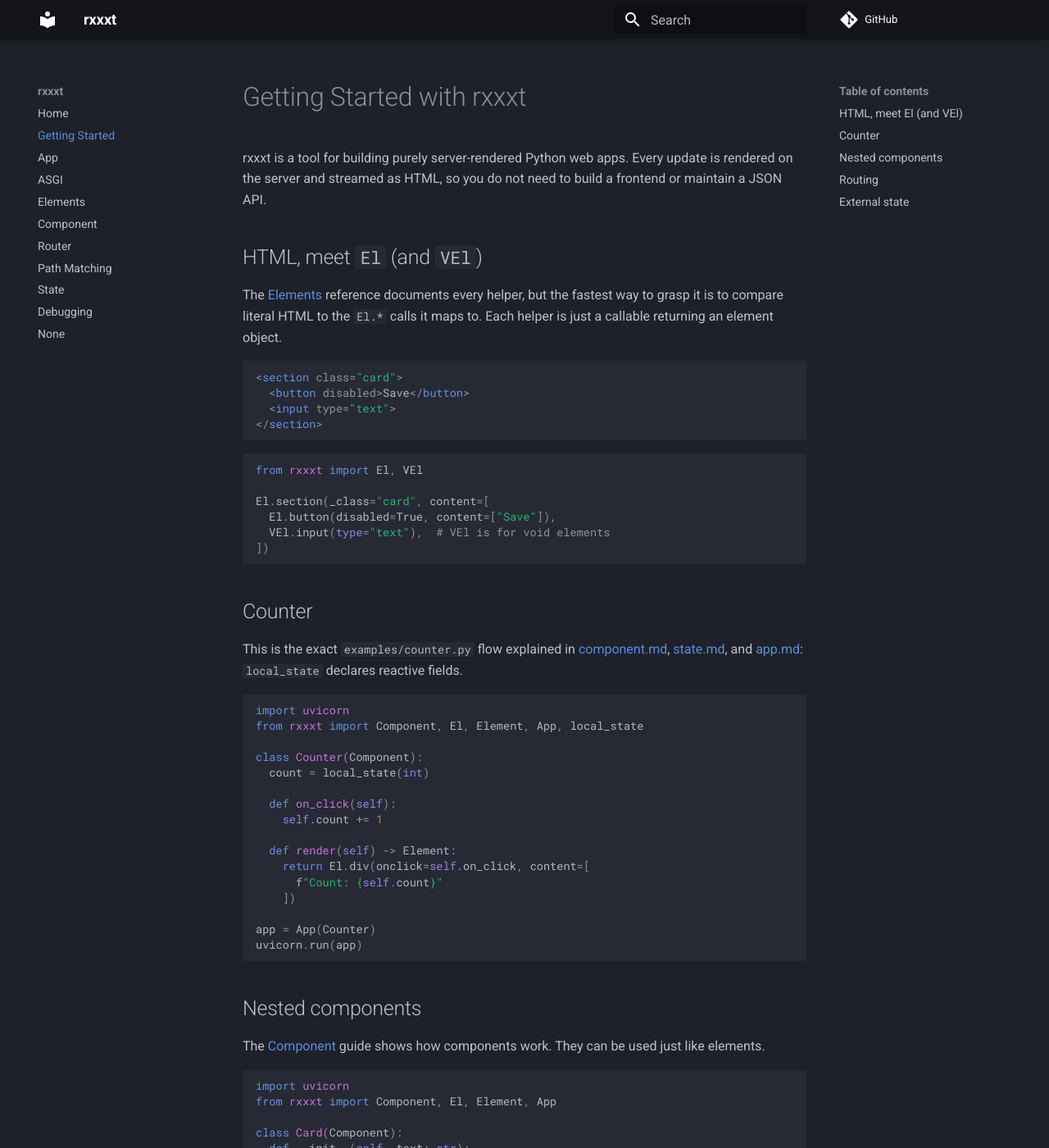
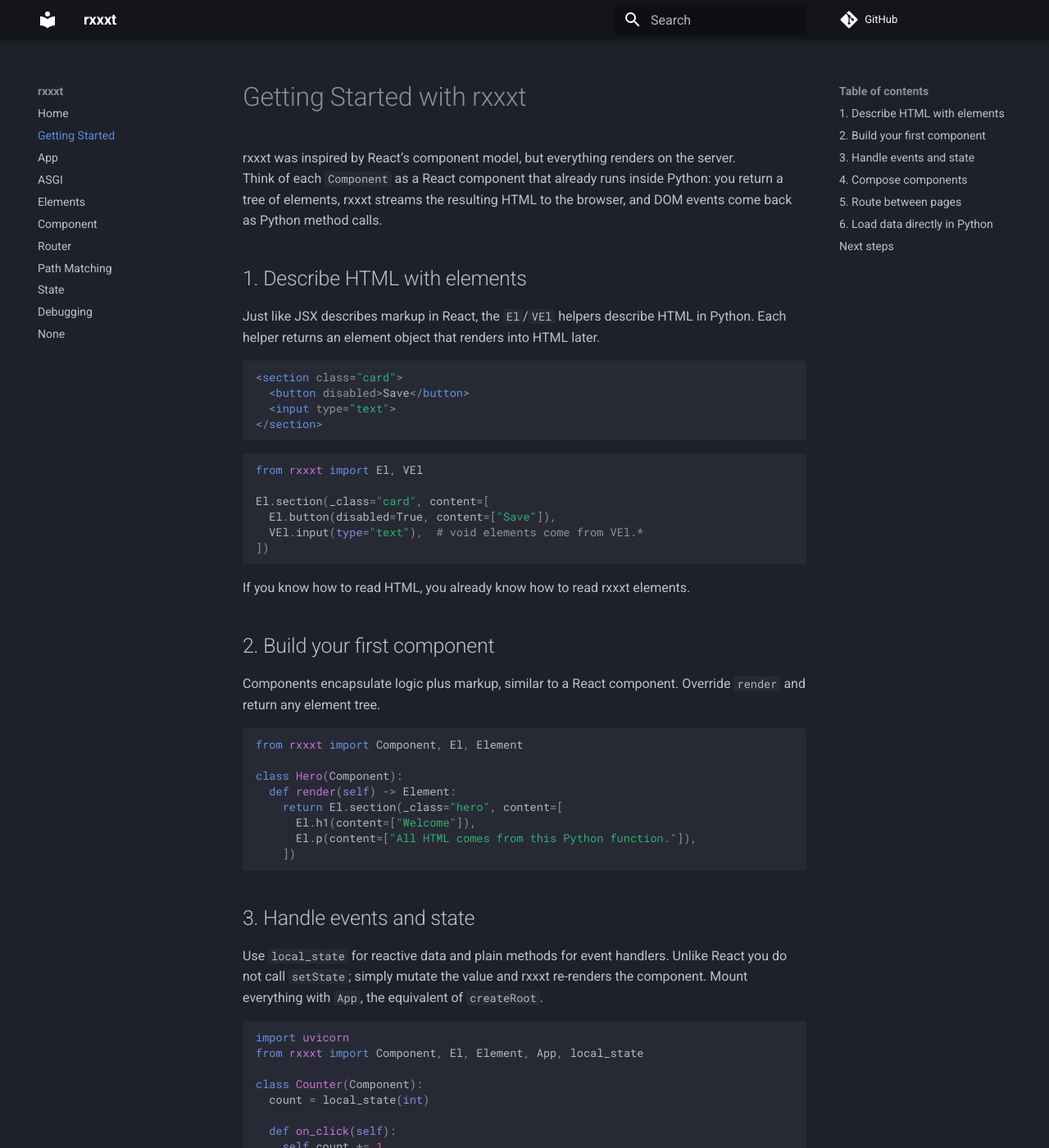
Before and after one commit to leopf/rxxxt, an MkDocs documentation site: the page built from docs/getting-started.md, in a window 1280 px wide and 1400 px high. Shown: the whole window at 82% size. Built offline with MkDocs 1.6.1 and Material for MkDocs 9.7.7, drawn with Linux system fonts in a browser that asks for light colours; comment, search, counter and statistics services are not loaded; some of the changed text lies outside the part shown.

Commit message:
better getting started

````diff
--- a/docs/getting-started.md
+++ b/docs/getting-started.md
@@ -1,10 +1,9 @@
 # Getting Started with rxxxt
-rxxxt is a tool for building purely server-rendered Python web apps.
-Every update is rendered on the server and streamed as HTML, so you do not need to build a frontend or maintain a JSON API.
+rxxxt was inspired by React’s component model, but everything renders on the server.
+Think of each `Component` as a React component that already runs inside Python: you return a tree of elements, rxxxt streams the resulting HTML to the browser, and DOM events come back as Python method calls.
 
-## HTML, meet `El` (and `VEl`)
-The [Elements](./elements.md) reference documents every helper, but the fastest way to grasp it is to compare literal HTML to the `El.*`
-calls it maps to. Each helper is just a callable returning an element object.
+## 1. Describe HTML with elements
+Just like JSX describes markup in React, the `El`/`VEl` helpers describe HTML in Python. Each helper returns an element object that renders into HTML later.
 
 ```html
 <section class="card">
@@ -18,13 +17,28 @@
 
 El.section(_class="card", content=[
   El.button(disabled=True, content=["Save"]),
-  VEl.input(type="text"),  # VEl is for void elements
+  VEl.input(type="text"),  # void elements come from VEl.*
 ])
 ```
 
-## Counter
-This is the exact `examples/counter.py` flow explained in [component.md](./component.md), [state.md](./state.md),
-and [app.md](./app.md): `local_state` declares reactive fields.
+If you know how to read HTML, you already know how to read rxxxt elements.
+
+## 2. Build your first component
+Components encapsulate logic plus markup, similar to a React component. Override `render` and return any element tree.
+
+```python
+from rxxxt import Component, El, Element
+
+class Hero(Component):
+  def render(self) -> Element:
+    return El.section(_class="hero", content=[
+      El.h1(content=["Welcome"]),
+      El.p(content=["All HTML comes from this Python function."]),
+    ])
+```
+
+## 3. Handle events and state
+Use `local_state` for reactive data and plain methods for event handlers. Unlike React you do not call `setState`; simply mutate the value and rxxxt re-renders the component. Mount everything with `App`, the equivalent of `createRoot`.
 
 ```python
 import uvicorn
@@ -45,12 +59,14 @@
 uvicorn.run(app)
 ```
 
-## Nested components
-The [Component](./component.md) guide shows how components work. They can be used just like elements.
+Need debounce/throttle or automatic event payload extraction? Decorate the method with [`@event_handler`](./component.md#events) and set options such as `debounce=300` or `prevent_default=True`.
+
+## 4. Compose components
+Components can render other components exactly like React: use them beside HTML nodes, nest them, and pass in constructor arguments or state.
 
 ```python
+from rxxxt import Component, El, Element, App
 import uvicorn
-from rxxxt import Component, El, Element, App
 
 class Card(Component):
   def __init__(self, text: str):
@@ -68,9 +84,8 @@
 uvicorn.run(app)
 ```
 
-## Routing
-The [Router](./router.md) handles path matching and helps you access the matched parameters with the `router_params` helper.
-The root route here is a plain callable (lambda) returning an element, while `/hello/{word}` renders a component.
+## 5. Route between pages
+`Router` plays the role of React Router. Register callables or components for paths, and read path parameters with `router_params`.
 
 ```python
 import uvicorn
@@ -87,24 +102,19 @@
   def render(self) -> Element:
     return El.div(content=[
       f"Word: '{self.params['word']}' ",
-      El.button(onclick=self.bump, content=[
-        f"clicks: {self.clicks}"
-      ]),
+      El.button(onclick=self.bump, content=[f"clicks: {self.clicks}"]),
     ])
 
 router = Router()
-router.add_route("/", lambda: El.div(content=["This text will be shown on /"]))
+router.add_route("/", lambda: El.div(content=["This text renders on /"]))
 router.add_route("/hello/{word}", ShowWord)
 
 app = App(router)
 uvicorn.run(app)
 ```
 
-## External state
-Rendering is just Python, so you can load external state mid-render, trade JSON APIs for direct SQL,
-and render table rows from your database directly into HTML.
-
-See [state.md](./state.md) for more on external and `global_state`.
+## 6. Load data directly in Python
+Because rendering all happens server-side, your components can call databases or internal APIs directly. Coroutines work too: declare `async def render` and `await` inside it.
 
 ```python
 from rxxxt import Component, El, Element, global_state
@@ -120,4 +130,10 @@
     ])
 ```
 
-`sql_select` is a fake function, but there are database APIs that look like this, and can be used in place of it.
+`sql_select` is just a placeholder; plug in your own data access code.
+
+## Next steps
+- Learn more about [`Component`](./component.md) lifecycles, events, and decorators.
+- Explore [`state.md`](./state.md) for global, context, and shared state helpers.
+- Use [`PageBuilder`](./app.md#pagebuilder) to inject CSS, scripts, or custom markup into the document head/body.
+- Head over to [`app.md`](./app.md) to see how routing, sessions, and background tasks tie together.
````
